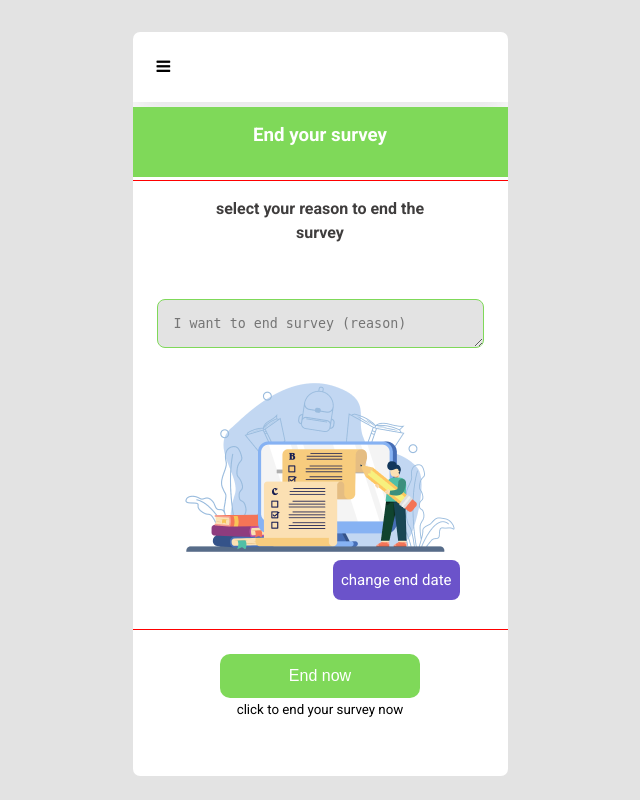
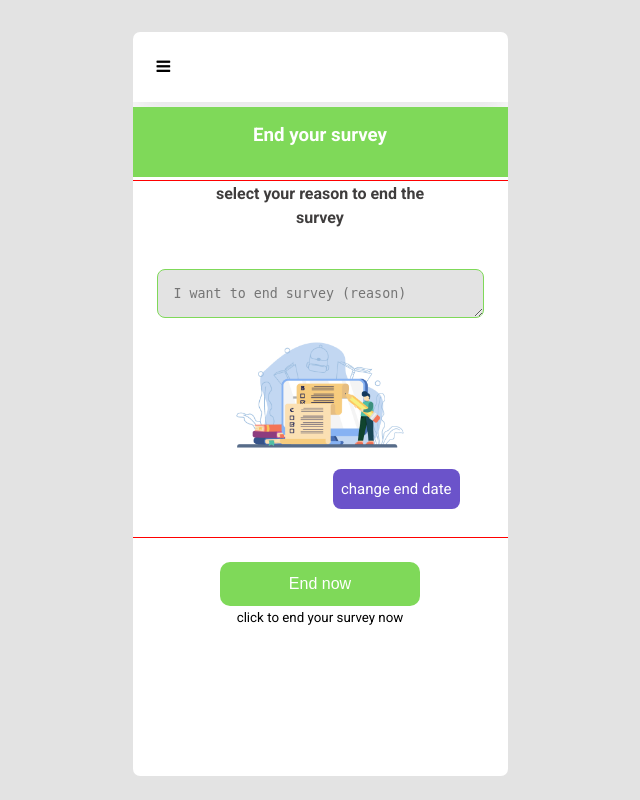
Before and after one commit to LL01-Business-Dowell/100025-dowellnpsdata, a Django app: template templates/qrcode/end__survey__message.html in a window 1280 px wide. Shown: the whole page, without its empty margins (320-960 px from the left). Run offline with Django 4.2, Linux system fonts and the light colour scheme; the template is opened without the code that fills it, so the values that code supplies are empty; parts of the project's set-up code (start-up, migrations or seed data) failed here and were passed over; some libraries are stand-ins or nearby versions.

Commit message:
end survey message

```diff
--- a/templates/qrcode/end__survey__message.html
+++ b/templates/qrcode/end__survey__message.html
@@ -22,7 +22,7 @@
       href="https://cdn.jsdelivr.net/npm/flatpickr/dist/flatpickr.min.css"
     />
     <style>
-       .container {
+      .container {
         overflow-x: scroll;
       }
       .change__survey__date__btn {
@@ -45,14 +45,14 @@
         height: 50px !important;
       } */
       .form_control_end__btn {
-        height: 50px;
+        height: 20px;
         width: 100%;
         justify-content: flex-end;
       }
       .endsurvey__form__control {
       }
       .endsurvey__form__control__text {
-        height: 80px;
+        height: 50px;
 
         text-align: center;
         color: rgb(63, 61, 61);
@@ -75,7 +75,10 @@
         padding: 0.8rem;
       }
       .img {
-        height: 200px;
+        height: 140px;
+      }
+      .img img {
+        height: 100%;
       }
       .message textarea {
         background-color: #e3e3e3;
```
